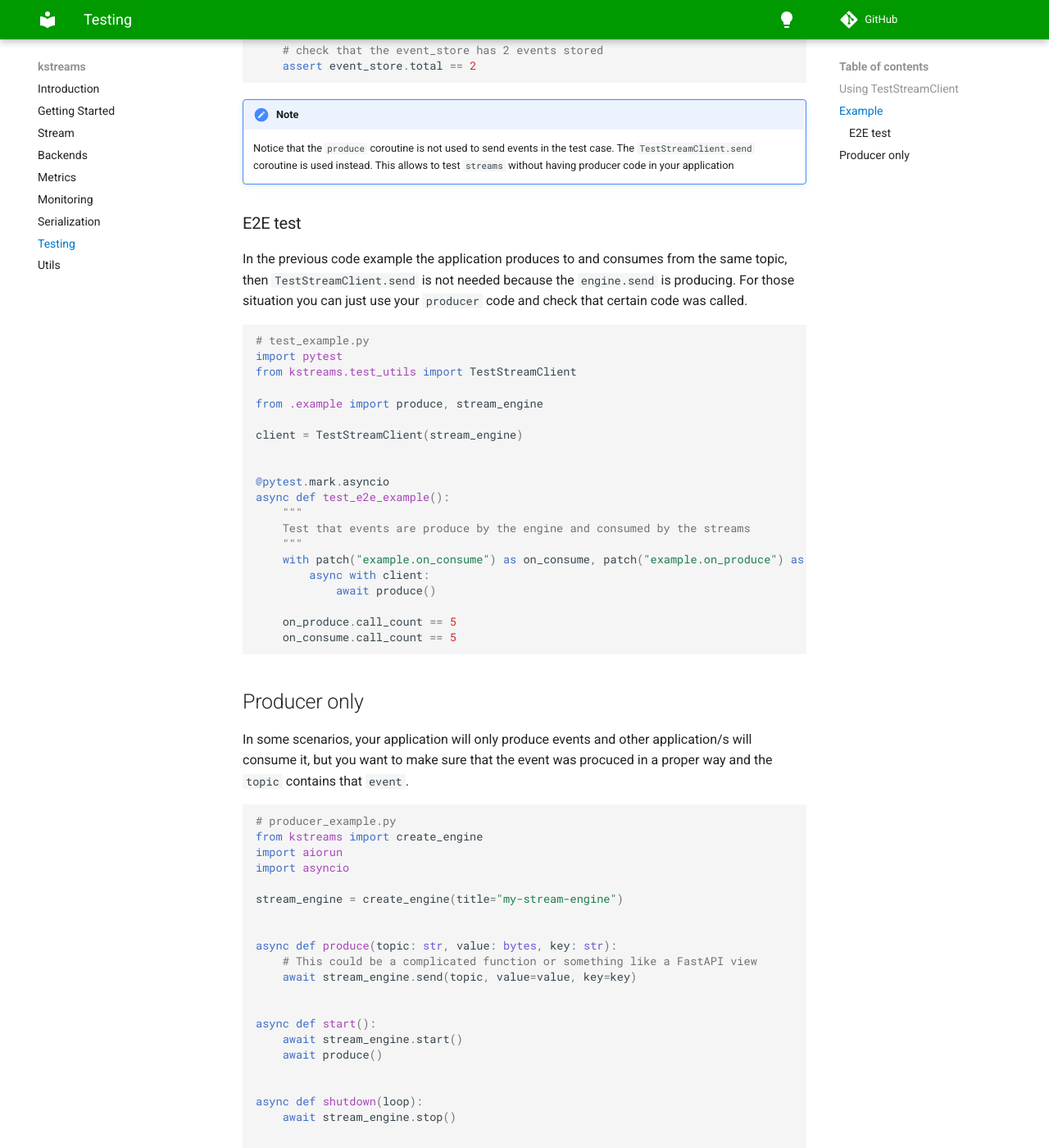
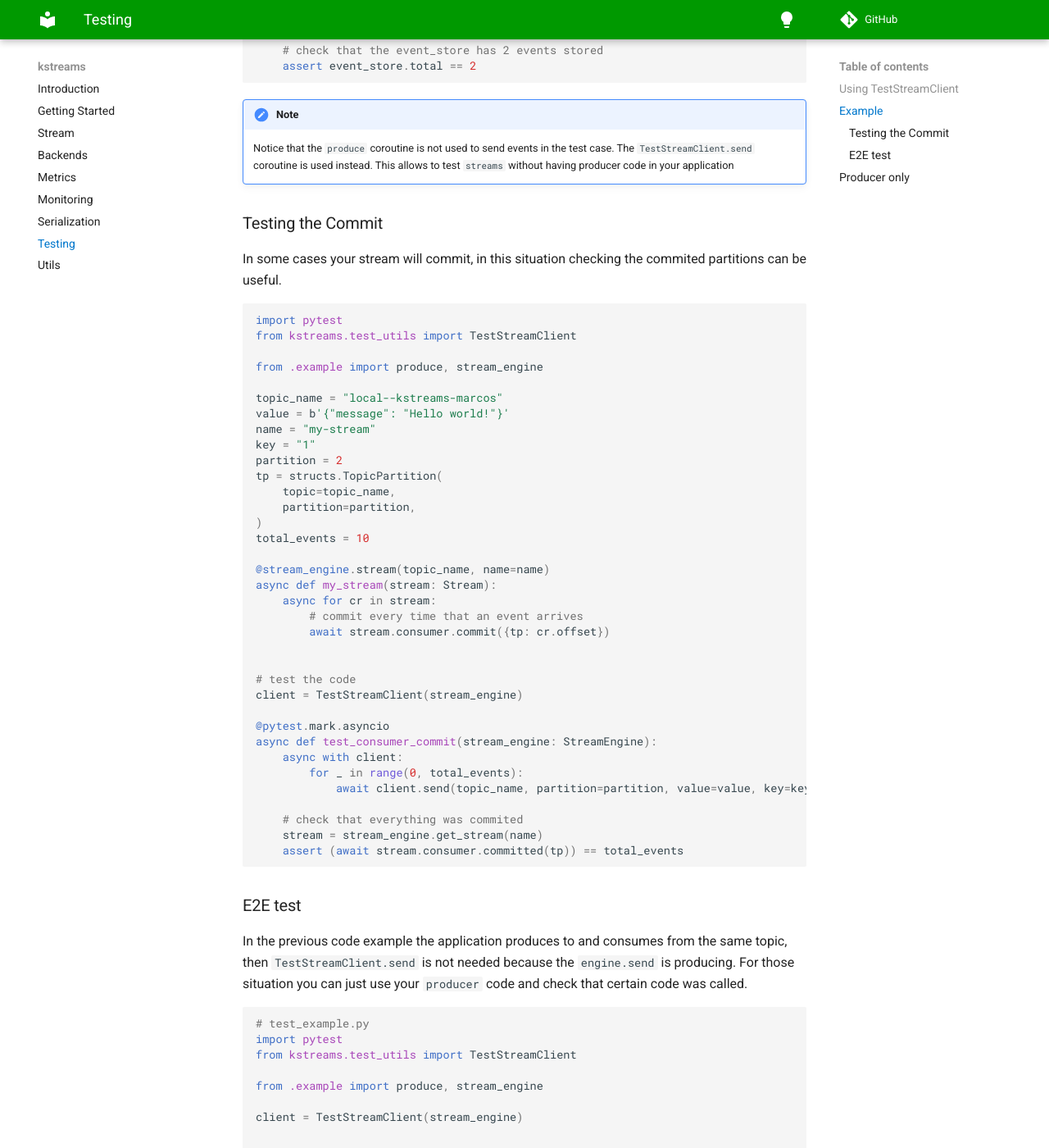
Before and after one commit to kpn/kstreams, an MkDocs documentation site: the page built from docs/test_client.md, in a window 1280 px wide and 1400 px high, scrolled down 2346 px. Shown: the whole window at 82% size. Built offline with MkDocs 1.6.1 and Material for MkDocs 9.7.7, drawn with Linux system fonts in a browser that asks for light colours; comment, search, counter and statistics services are not loaded.

Commit message:
fix: add commit and commited functions to consumer test client. Closes #61 (#63)
Co-authored-by: Marcos Schroh <marcos.schroh@kpn.com>

````diff
--- a/docs/test_client.md
+++ b/docs/test_client.md
@@ -115,6 +115,48 @@ async def test_add_event_on_consume():
     The `TestStreamClient.send` coroutine is used instead.
     This allows to test `streams` without having producer code in your application
 
+### Testing the Commit
+
+In some cases your stream will commit, in this situation checking the commited partitions can be useful.
+
+```python
+import pytest
+from kstreams.test_utils import TestStreamClient
+
+from .example import produce, stream_engine
+
+topic_name = "local--kstreams-marcos"
+value = b'{"message": "Hello world!"}'
+name = "my-stream"
+key = "1"
+partition = 2
+tp = structs.TopicPartition(
+    topic=topic_name,
+    partition=partition,
+)
+total_events = 10
+
+@stream_engine.stream(topic_name, name=name)
+async def my_stream(stream: Stream):
+    async for cr in stream:
+        # commit every time that an event arrives
+        await stream.consumer.commit({tp: cr.offset})
+
+
+# test the code
+client = TestStreamClient(stream_engine)
+
+@pytest.mark.asyncio
+async def test_consumer_commit(stream_engine: StreamEngine):
+    async with client:
+        for _ in range(0, total_events):
+            await client.send(topic_name, partition=partition, value=value, key=key)
+
+    # check that everything was commited
+    stream = stream_engine.get_stream(name)
+    assert (await stream.consumer.committed(tp)) == total_events
+```
+
 ### E2E test
 
 In the previous code example the application produces to and consumes from the same topic, then `TestStreamClient.send` is not needed because the `engine.send` is producing. For those situation you can just use your `producer` code and check that certain code was called.
````
Also changed, not shown: 5 other files.
